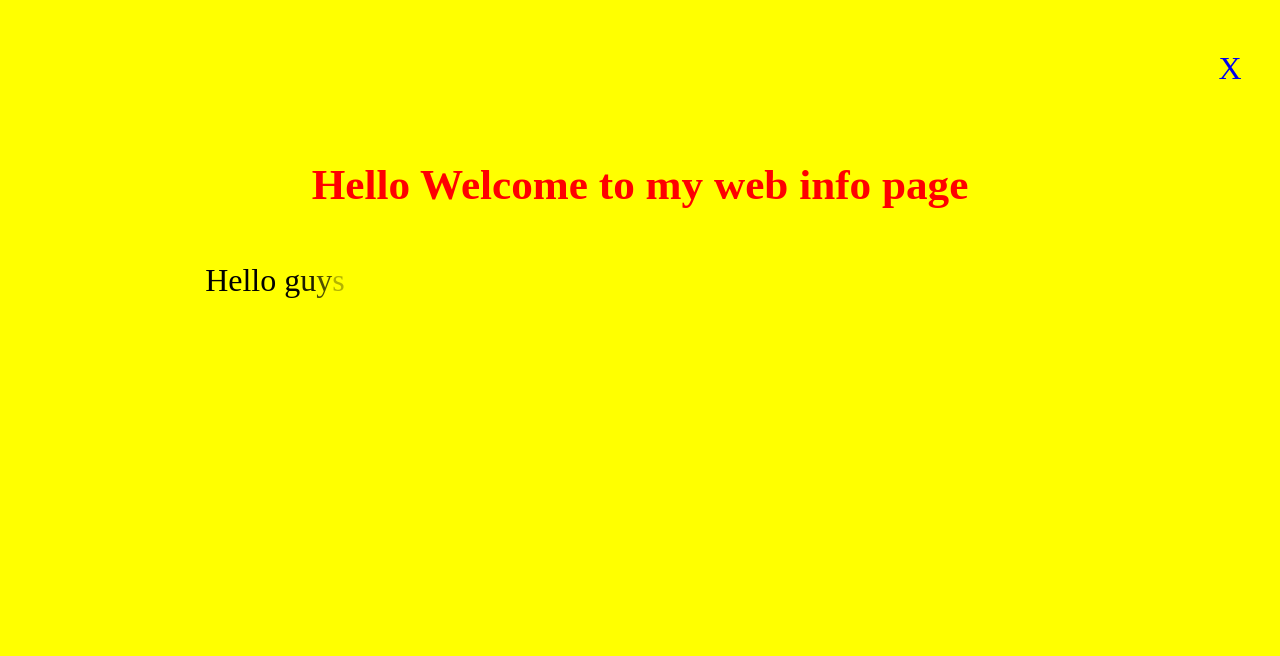
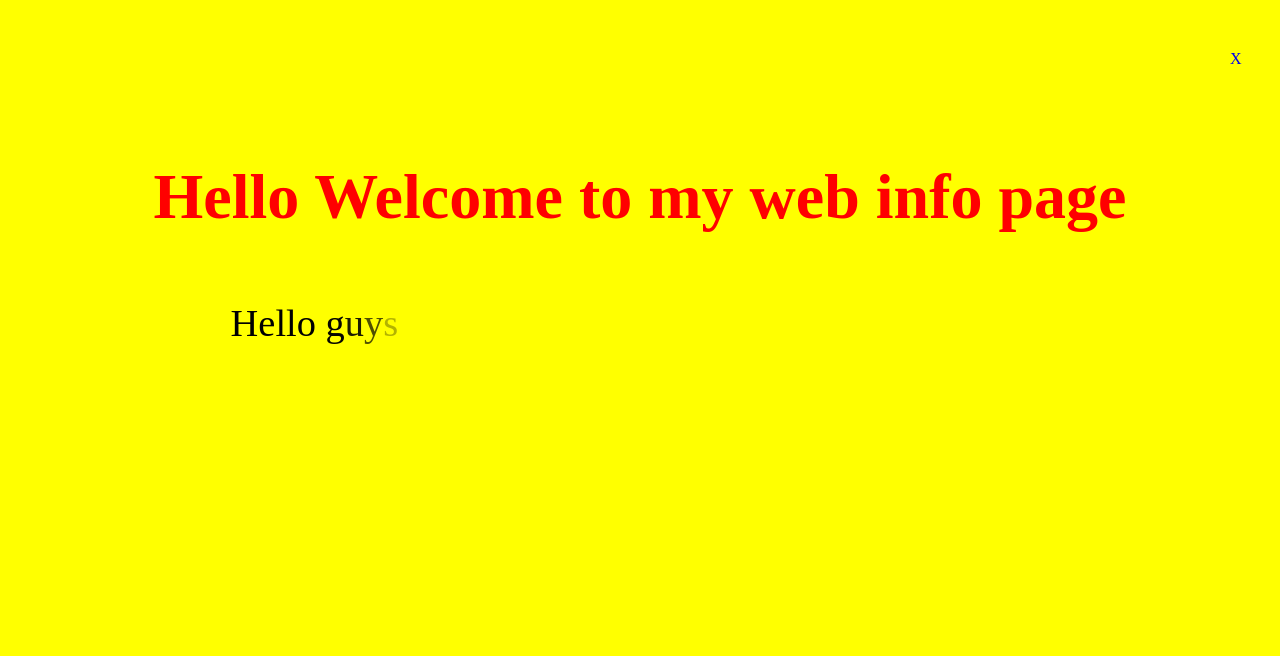
Before and after one commit to ProgrammerOwais/millionaire-authors.github.io, a plain HTML site: page page2.html in a window 1280 px wide. Drawn offline with Linux system fonts and the light colour scheme.

Commit message:
page 2 formating

```diff
--- a/bootstrappractice.css
+++ b/bootstrappractice.css
@@ -3,7 +3,7 @@ body {
 }
 
 .closebtn {
-    font-size: 2rem;
+    font: size 3vw;;
     position: absolute;
     right: 3%;
     top: 50px;
@@ -14,7 +14,7 @@ body {
 }
 
 .about-heading1 {
-    font-size: 2.7rem;
+    font-size: 5vw;
     position: absolute;
     left: 50vh;
     top:8vh;
@@ -22,14 +22,14 @@ body {
 }
 
 .about-heading2 {
-    font-size: 2.7rem;
+    font-size: 5vw;
     text-align: center;
     color: red;
     margin-top: 10rem;
 }
 .demo1 {
     width: 70%;
-    font-size: 2rem;
+    font-size: 3vw;
     position: absolute;
     left: 15vw;
     top: 20vh;
@@ -43,7 +43,7 @@ body {
     left: 15vw;
     top: 3vh;
     color:black;
-    font-size: 2rem;
+    font-size: 3vw;
     text-align: center;
 }
 
--- a/page2.html
+++ b/page2.html
@@ -8,7 +8,7 @@
   <title>Practice</title>
 </head>
 <body class="project4page2">
-   <a  href = "myproject4.html" class="closebtn">X</a>
+   <a  href = "https://programmerowais.github.io/millionaire-authors.github.io/" class="closebtn">X</a>
     <h1 class="about-heading1">Hello Welcome to my web info page</h1>
     <h1 class="about-heading2"></h1>
     <div class="demo1">
```
